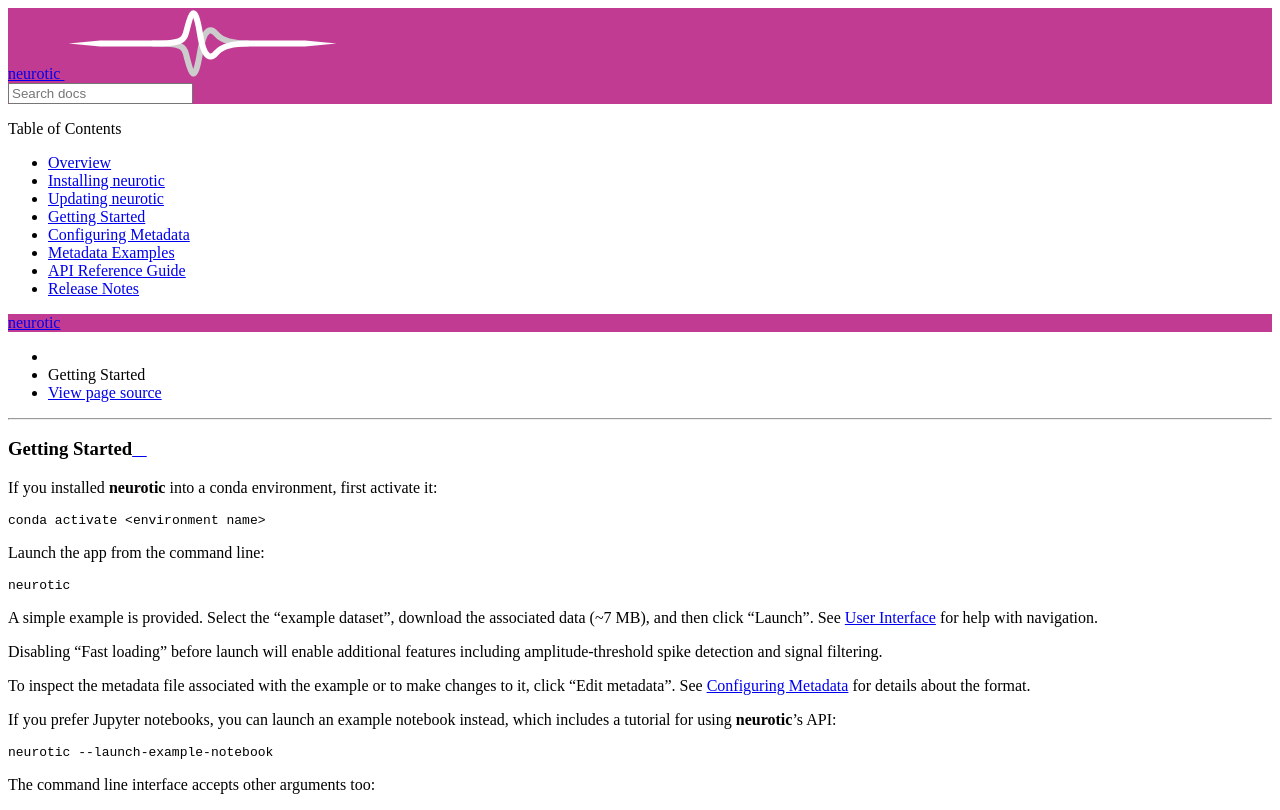
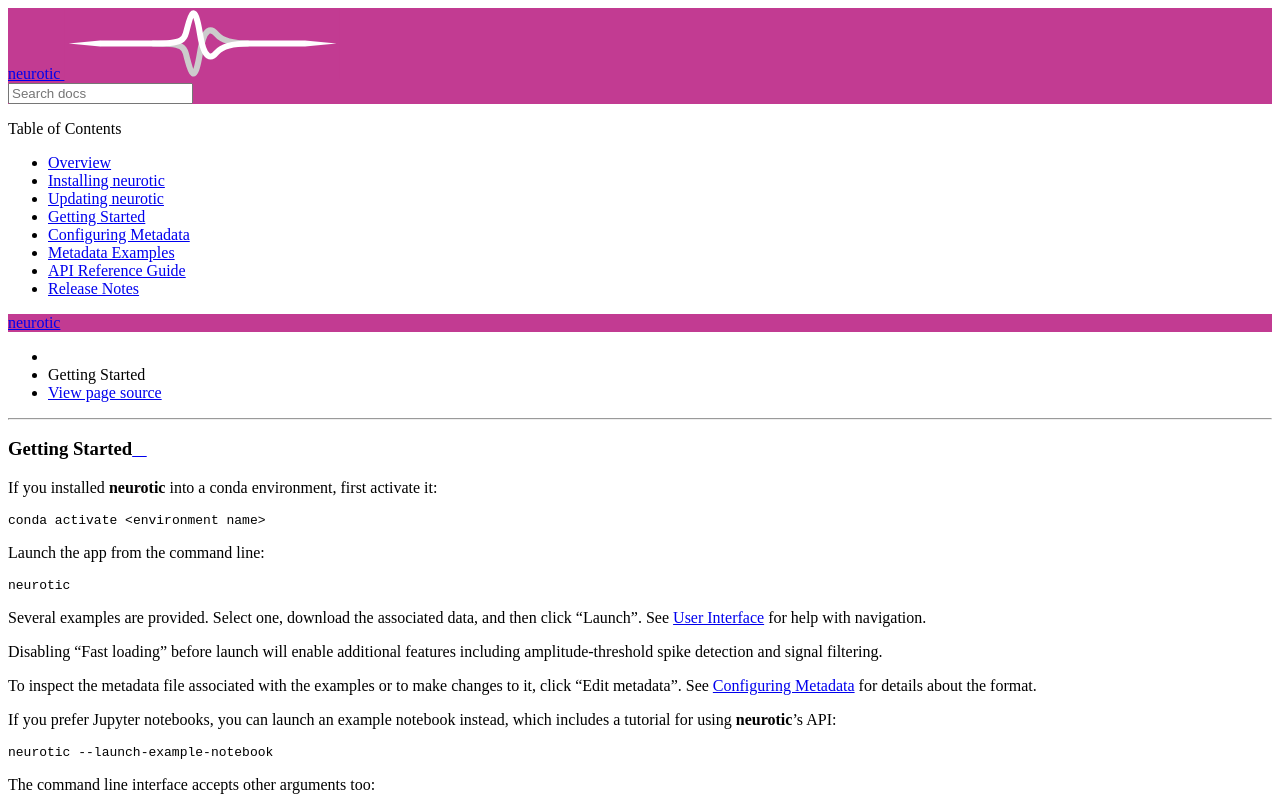
Before and after one commit to jpgill86/neurotic, a Sphinx documentation site: the page built from docs/gettingstarted.rst, in a window 1280 px wide. Shown: the top 810 px of the page. Built offline with Sphinx 7.4.7 and the Read the Docs theme 2.0.0, drawn with Linux system fonts in a browser that asks for light colours; the version number could not be read and is left out; grey boxes are pictures that could not be loaded.

Commit message:
Update docs to refer to multiple example datasets

```diff
--- a/docs/gettingstarted.rst
+++ b/docs/gettingstarted.rst
@@ -11,14 +11,13 @@ Launch the app from the command line::
 
     neurotic
 
-A simple example is provided. Select the "example dataset", download the
-associated data (~7 MB), and then click "Launch". See `User Interface`_ for
-help with navigation.
+Several examples are provided. Select one, download the associated data, and
+then click "Launch". See `User Interface`_ for help with navigation.
 
 Disabling "Fast loading" before launch will enable additional features
 including amplitude-threshold spike detection and signal filtering.
 
-To inspect the metadata file associated with the example or to make changes to
+To inspect the metadata file associated with the examples or to make changes to
 it, click "Edit metadata". See :ref:`config-metadata` for details about the
 format.
 
```
Also changed, not shown: README.rst (+3 -4 lines).
